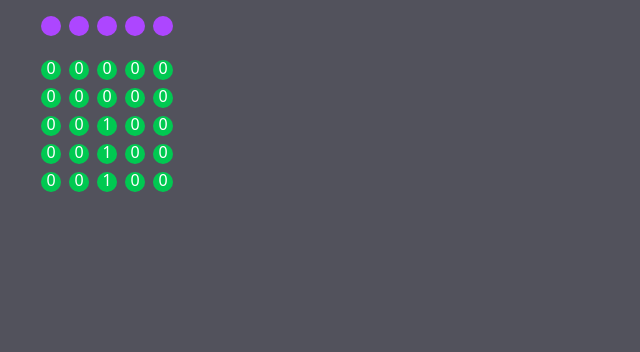
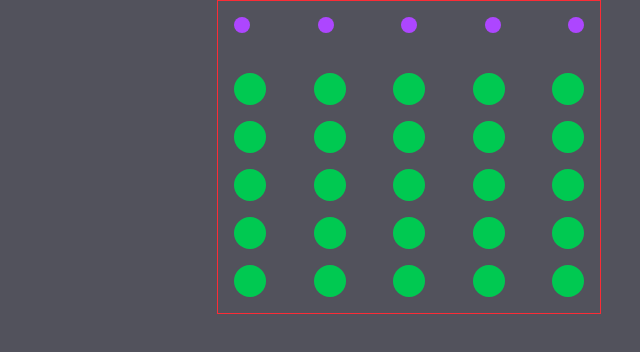
Before and after one commit to matheusdsilva01/ligation, a React (Vite) app: page / in a window 1280 px wide. Shown: the top 352 px of the page, without its empty margins (231-871 px from the left). Built offline with nearby package versions, Linux system fonts and the light colour scheme.

Commit message:
feat(game): game logic with winner check

```diff
--- a/src/App.tsx
+++ b/src/App.tsx
@@ -1,21 +1,21 @@
-import { useState } from "react"
+import { Activity, useState } from "react"
 
 const startGame = [
     [0, 0, 0, 0, 0],
     [0, 0, 0, 0, 0],
-    [0, 0, 1, 0, 0],
-    [0, 0, 1, 0, 0],
-    [0, 0, 1, 0, 0]
+    [0, 0, 0, 0, 0],
+    [0, 0, 0, 0, 0],
+    [0, 0, 0, 0, 0]
 ]
 
 function App() {
   const [matrix, setState] = useState(startGame)
+  const [hasWin, setWasWin] = useState(false)
 
   function play(col: number) {
     for (let rowIndex = matrix.length - 1; rowIndex >= 0; rowIndex--) {
 
       if (matrix[rowIndex][col] === 0) {
-        console.log('brutal, sobrou algo pro betinha no indice', rowIndex)
         setState(prev => {
           const updatedState = [...prev]
           const updatedRow = updatedState[rowIndex]
@@ -23,27 +23,131 @@ function App() {
           updatedState[rowIndex] = updatedRow
           return updatedState
         })
+        checkWinner(rowIndex, col)
         break
       }
     }
   }
 
+  function checkWinner(r: number, c: number) {
+    const E = {
+      row: r,
+      col: c
+    }
+
+    function assertCombinationLine(el: number) {
+      return !!el && el === 1
+    }
+
+    const elementsRight = matrix[E.row].slice(E.col, E.col + 3)
+
+    const elementsLeft = matrix[E.row].slice(E.col - 2 < 0 ? 0 : E.col - 2, E.col + 1)
+
+    const elementsUp = []
+    for (let i = E.row; i > E.row - 3; i--) {
+        const row = matrix[i]
+        if (row) {
+            elementsUp.push(row[E.col])
+        }
+    }
+
+    const elementsDown = []
+    for (let i = E.row; i < E.row + 3; i++) {
+        const row = matrix[i]
+        if (row) {
+            elementsDown.push(row[E.col])
+        }
+    }
+
+    const diagonalUpRight = [matrix[E.row][E.col]]
+    const rowsUpRight = [E.row - 1, E.row - 2]
+    rowsUpRight.forEach((el, i) => {
+        if (el < 0) {
+            return
+        }
+
+        const curr = matrix[el][E.col + i + 1]
+        if (curr) {
+            diagonalUpRight.push(curr)
+        }
+    })
+
+    const diagonalUpLeft = [matrix[E.row][E.col]]
+    const rowsUpLeft = [E.row - 1, E.row - 2]
+    rowsUpLeft.forEach((el, i) => {
+        if (el < 0) {
+            return
+        }
+
+        const curr = matrix[el][E.col - (i + 1)]
+        if (curr) {
+            diagonalUpLeft.push(curr)
+        }
+    })
+
+    const diagonalDownRight = [matrix[E.row][E.col]]
+    const rowsDownRight = [E.row + 1, E.row + 2]
+    rowsDownRight.forEach((el, i) => {
+        if (el >= matrix.length) {
+            return
+        }
+        const curr = matrix[el][E.col + (i + 1)]
+        if (curr) {
+            diagonalDownRight.push(curr)
+        }
+    })
+
+    const diagonalDownLeft = [matrix[E.row][E.col]]
+    const rowsDownLeft = [E.row + 1, E.row + 2]
+    rowsDownLeft.forEach((el, i) => {
+        if (el >= matrix.length) {
+            return
+        }
+        const curr = matrix[el][E.col - (i + 1)]
+        if (curr) {
+            diagonalDownLeft.push(curr)
+        }
+    })
+    const middleX = [matrix[E.row][E.col - 1], matrix[E.row][E.col], matrix[E.row][E.col + 1]]
+    const middleDiagonalLeft = [matrix[E.row - 1]?.[E.col - 1], matrix[E.row][E.col], matrix[E.row + 1]?.[E.col + 1]]
+    const middleDiagonalRight = [matrix[E.row - 1]?.[E.col + 1], matrix[E.row][E.col], matrix[E.row + 1]?.[E.col - 1]]
+
+    const possibilities = [middleX, middleDiagonalLeft, middleDiagonalRight, elementsRight, diagonalDownRight, elementsDown, diagonalDownLeft, elementsLeft, diagonalUpLeft, elementsUp, diagonalUpRight]
+
+    const assert = possibilities.find(el => {
+        if (el.length < 3) {
+            return false
+        }
+        const assert = el.every(assertCombinationLine)
+
+        return assert
+    })
+    if (assert) {
+      setWasWin(true)
+    }
+  }
+
   return (
-    <section className="max-w-3xl p-4 mx-auto">
-      <div className="flex gap-2 mb-6">
-          <button onClick={() => play(0)} className="cursor-pointer rounded-full bg-purple-500 size-5"></button>
-          <button onClick={() => play(1)} className="cursor-pointer rounded-full bg-purple-500 size-5"></button>
-          <button onClick={() => play(2)} className="cursor-pointer rounded-full bg-purple-500 size-5"></button>
-          <button onClick={() => play(3)} className="cursor-pointer rounded-full bg-purple-500 size-5"></button>
-          <button onClick={() => play(4)} className="cursor-pointer rounded-full bg-purple-500 size-5"></button>
+    <section className="max-w-sm border border-red-500 p-4 mx-auto">
+      <Activity mode={hasWin? "visible": "hidden"}>
+        <p>gg</p>
+      </Activity>
+      <div className="flex justify-between mb-10">
+          <button onClick={() => play(0)} className="cursor-pointer rounded-full bg-purple-500 size-4"></button>
+          <button onClick={() => play(1)} className="cursor-pointer rounded-full bg-purple-500 size-4"></button>
+          <button onClick={() => play(2)} className="cursor-pointer rounded-full bg-purple-500 size-4"></button>
+          <button onClick={() => play(3)} className="cursor-pointer rounded-full bg-purple-500 size-4"></button>
+          <button onClick={() => play(4)} className="cursor-pointer rounded-full bg-purple-500 size-4"></button>
       </div>
-        <div className="flex flex-col gap-2">
+        <div className="flex flex-col gap-y-4">
           {matrix.map((cells, i) => (
               // row
-              <div key={'row-'+i} className="flex gap-2">
+              <div key={'row-'+i} className="flex justify-between">
                 {/* cells */}
                 {cells.map((cell, j) => (
-                  <p key={'row-'+i+',col'+j} className="rounded-full bg-green-500 text-center size-5">{cell}</p>
+                  <div key={'row-'+i+',col'+j} className="rounded-full bg-green-500 flex text-center size-8">
+                    {cell === 1 && <span className="block size-4 rounded-full bg-red-500 m-auto"></span>}
+                  </div>
                 ))}
               </div>
           ))}
```
